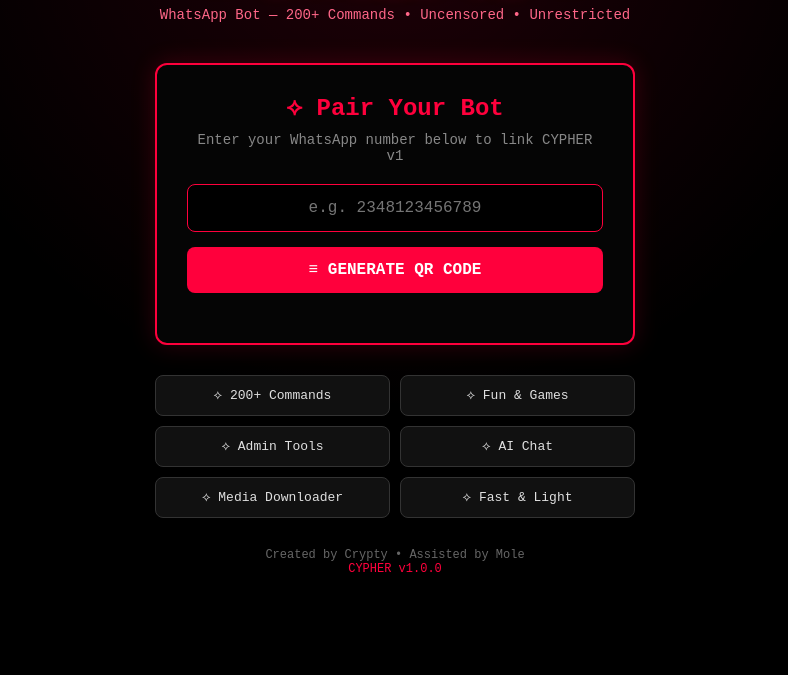
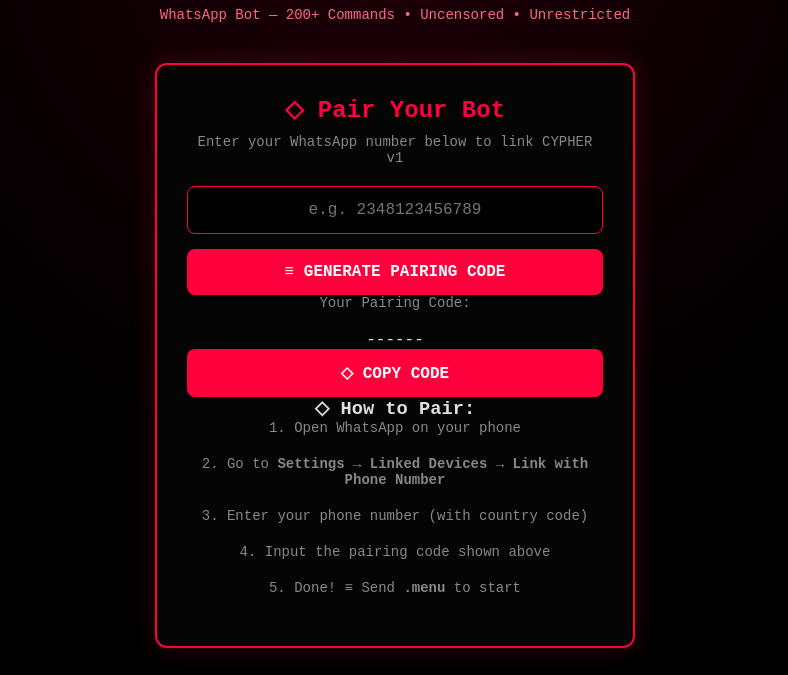
Before and after one commit to itsonlycrypty/Cypher-whatsapp-bot, a website: page public/index.html in a window 1280 px wide. Shown: the part 101-776 px from the top of the page, without its empty margins (245-1033 px from the left). Drawn offline with Linux system fonts and the light colour scheme.

Commit message:
Update pairing process and feature display styles

```diff
--- a/public/index.html
+++ b/public/index.html
@@ -12,25 +12,39 @@
         <p class="subtitle">WhatsApp Bot — 200+ Commands • Uncensored • Unrestricted</p>
 
         <div class="pair-box">
-            <h2>⟡ Pair Your Bot</h2>
+            <h2>◇ Pair Your Bot</h2>
             <p>Enter your WhatsApp number below to link CYPHER v1</p>
 
             <input type="text" id="phone" placeholder="e.g. 2348123456789"
                    oninput="this.value = this.value.replace(/[^0-9]/g, '')">
 
-            <button onclick="generateQR()">≡ GENERATE QR CODE</button>
+            <button onclick="generateCode()">≡ GENERATE PAIRING CODE</button>
 
-            <div id="qrcode" class="qr-container"></div>
+            <div id="code-box" class="code-box">
+                <p>Your Pairing Code:</p>
+                <div id="pairing-code" class="code-display">------</div>
+                <button onclick="copyCode()" class="copy-btn">◇ COPY CODE</button>
+            </div>
+
+            <div id="instructions" class="instructions">
+                <h3>◇ How to Pair:</h3>
+                <p>1. Open WhatsApp on your phone</p>
+                <p>2. Go to <b>Settings → Linked Devices → Link with Phone Number</b></p>
+                <p>3. Enter your phone number (with country code)</p>
+                <p>4. Input the pairing code shown above</p>
+                <p>5. Done! ≡ Send <b>.menu</b> to start</p>
+            </div>
+
             <p id="status" class="status"></p>
         </div>
 
         <div class="features">
-            <div class="feature">⟡ 200+ Commands</div>
-            <div class="feature">⟡ Fun & Games</div>
-            <div class="feature">⟡ Admin Tools</div>
-            <div class="feature">⟡ AI Chat</div>
-            <div class="feature">⟡ Media Downloader</div>
-            <div class="feature">⟡ Fast & Light</div>
+            <div class="feature">◇ 200+ Commands</div>
+            <div class="feature">◇ Fun & Games</div>
+            <div class="feature">◇ Admin Tools</div>
+            <div class="feature">◇ AI Chat</div>
+            <div class="feature">◇ Media Downloader</div>
+            <div class="feature">◇ Fast & Light</div>
         </div>
 
         <div class="footer">
@@ -38,7 +52,6 @@
             <span class="version">CYPHER v1.0.0</span>
         </div>
     </div>
-    <script src="https://cdn.jsdelivr.net/npm/qrcode@1.5.3/build/qrcode.min.js"></script>
     <script src="script.js"></script>
 </body>
 </html>
```
